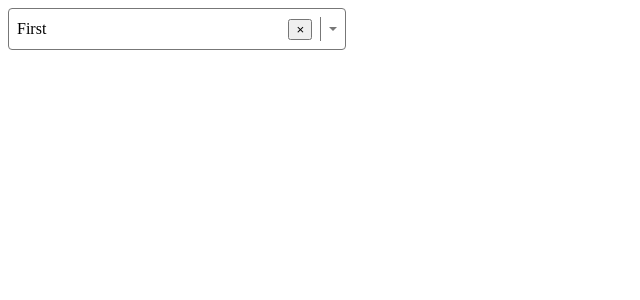
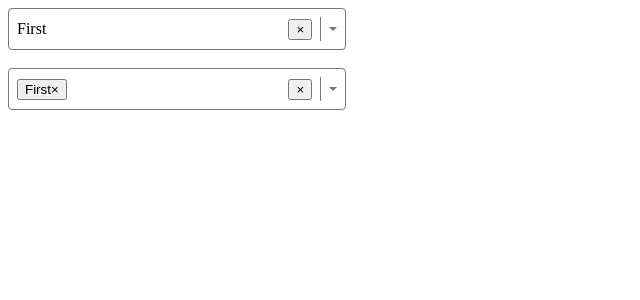
Before and after one commit to elizerdim/react-single-and-multi-select, a React (Vite) app: page / in a window 1280 px wide. Shown: the top 300 px of the page, without its empty margins (0-640 px from the left). Built offline with nearby package versions, Linux system fonts and the light colour scheme; the HTML template or start-up script is replaced by a standard one.

Commit message:
Add multiselect logic

```diff
--- a/src/App.tsx
+++ b/src/App.tsx
@@ -11,15 +11,24 @@
 ];
 
 export default function App() {
-  const [value, setValue] = useState<(typeof options)[0] | undefined>(
-    options[0]
-  );
+  const [value1, setValue1] = useState<SelectOption | undefined>(options[0]);
+
+  const [value2, setValue2] = useState<SelectOption[]>([options[0]]);
 
   return (
-    <Select
-      options={options}
-      value={value}
-      onChange={(o: SelectOption | undefined) => setValue(o)}
-    />
+    <>
+      <Select
+        options={options}
+        value={value1}
+        onChange={(o) => setValue1(o)}
+      />
+      <br />
+      <Select
+        multiple
+        options={options}
+        value={value2}
+        onChange={(o) => setValue2(o)}
+      />
+    </>
   );
 }
--- a/src/Select.tsx
+++ b/src/Select.tsx
@@ -1,21 +1,34 @@
 import { useEffect, useState } from "react";
-import { SelectOption, SelectProps } from "./types"
+import { SelectOption, SelectProps } from "./types";
 import styles from "./select.module.css";
 
-export default function Select({ value, onChange, options }: SelectProps) {
+export default function Select({
+  multiple,
+  value,
+  onChange,
+  options,
+}: SelectProps) {
   const [isOpen, setIsOpen] = useState(false);
   const [highlightedIndex, setHighlightedIndex] = useState(0);
 
   function clearOptions() {
-    onChange(undefined);
+    multiple ? onChange([]) : onChange(undefined);
   }
 
   function selectOption(option: SelectOption) {
-    if (option !== value) onChange(option);
+    if (multiple) {
+      if (value.includes(option)) {
+        onChange(value.filter((o) => o !== option));
+      } else {
+        onChange([...value, option]);
+      }
+    } else {
+      if (option !== value) onChange(option);
+    }
   }
 
   function isOptionSelected(option: SelectOption) {
-    return option === value;
+    return multiple ? value.includes(option) : option === value;
   }
 
   useEffect(() => {
@@ -29,7 +42,23 @@
       tabIndex={0}
       className={styles.container}
     >
-      <span className={styles.value}>{value?.label}</span>
+      <span className={styles.value}>
+        {multiple
+          ? value.map((v) => (
+              <button
+                key={v.value}
+                onClick={(e) => {
+                  e.stopPropagation();
+                  selectOption(v);
+                }}
+                className={styles["option-badge"]}
+              >
+                {v.label}
+                <span className={styles["remove-btn"]}>&times;</span>
+              </button>
+            ))
+          : value?.label}
+      </span>
       <button
         onClick={(e) => {
           e.stopPropagation();
```
Also changed, not shown: src/types.ts (+12 -2 lines).
